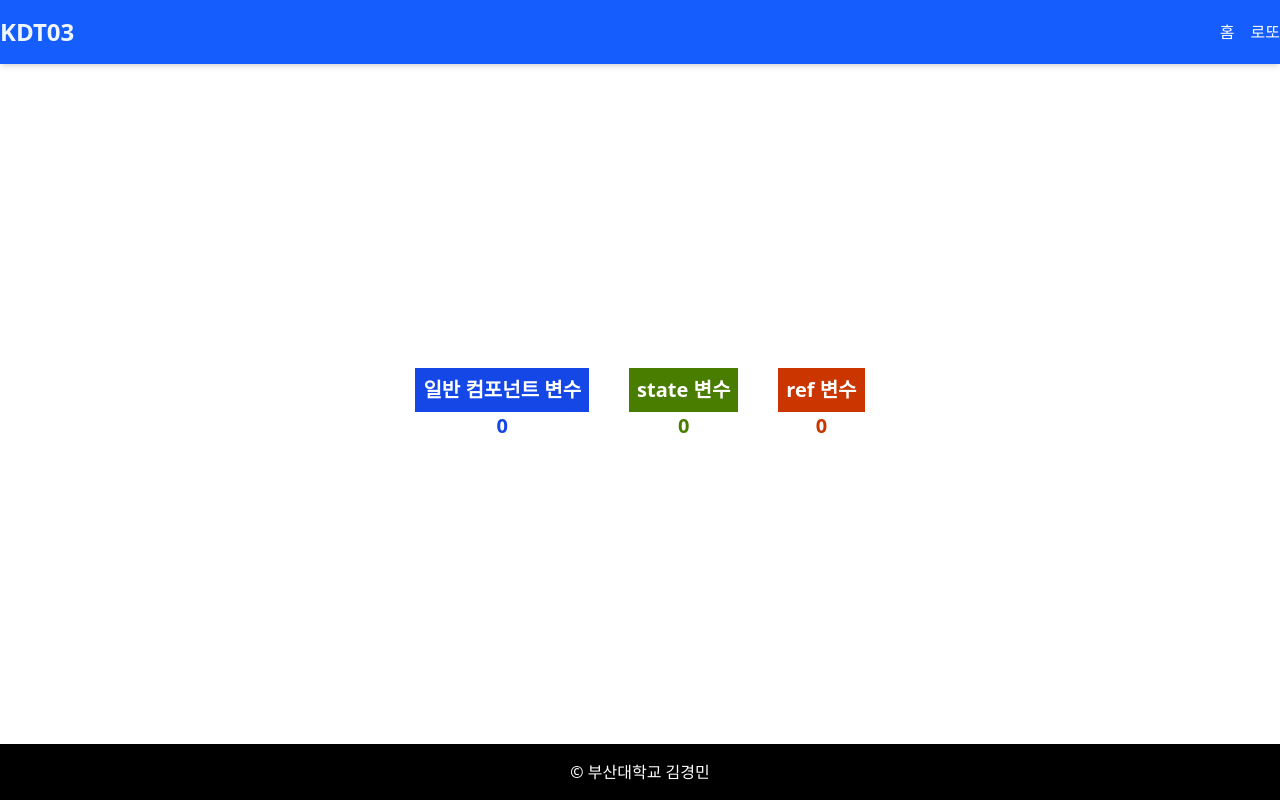
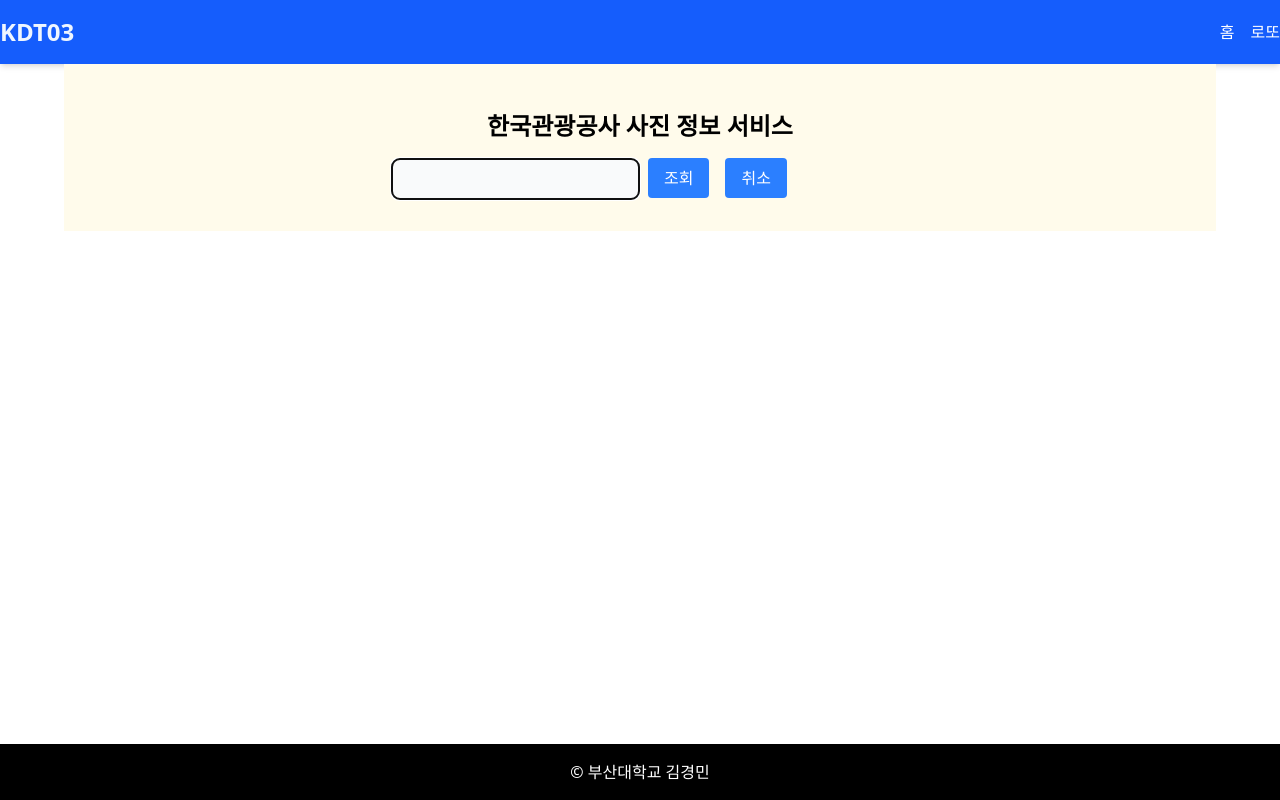
Before and after one commit to pnumin/kdt03_react, a React (Vite) app: page / in a window 1280 px wide. Built offline with nearby package versions, Linux system fonts and the light colour scheme.

Commit message:
관광사진정보 조회

```diff
--- /dev/null
+++ b/src/13/Gallery.jsx
@@ -0,0 +1,82 @@
+import TailCard from "../components/TailCard"
+import TailInput from "../components/TailInput"
+import TailButton from "../components/TailButton";
+import { useRef, useEffect, useState } from "react"
+
+export default function Gallery() {
+  const [tdata, setTdata] = useState([]);
+  const kwRef = useRef();
+
+  const handleCancel = () => {
+    setTdata([]) ;
+    kwRef.current.value = "" ;
+    kwRef.current.focus();
+  }
+
+  const getFetchData = async () => {
+    const apikey = import.meta.env.VITE_API_KEY;
+    // const baseUrl = 'https://apis.data.go.kr/B551011/PhotoGalleryService1/gallerySearchList1?';
+    const baseUrl = '/photo-api/gallerySearchList1?';
+    const kw = encodeURI(kwRef.current.value);
+    let url = `${baseUrl}serviceKey=${apikey}&numOfRows=10&pageNo=1&MobileOS=ETC&MobileApp=AppTest&arrange=A`;
+    url = `${url}&keyword=${kw}&_type=json`;
+
+
+    // url = 'https://apis.data.go.kr/B551011/PhotoGalleryService1/gallerySearchList1?serviceKey=8qw7g%2FC%2BMGd2iRqEvb%2FEx0Sg3ZwAAsnS%2FQ7rRaU3l4UUYfNWgyAbYpNw541yy9pueEvoCcNwmCww8ss32BBWEA%3D%3D&numOfRows=10&pageNo=1&MobileOS=ETC&MobileApp=AppTest&arrange=A&keyword=%EC%84%9C%EC%9A%B8%20%EC%95%BC%EA%B2%BD%20%EC%B6%95%EC%A0%9C&_type=json'
+    // console.log(url)
+    const resp = await fetch(url);
+    const data = await resp.json();
+    setTdata(data.response.body.items.item)
+  }
+
+  const handleClick = () => {
+    if (kwRef.current.value == '') {
+      alert('키워드를 입력해 주세요.');
+      kwRef.current.focus();
+      return
+    }
+
+    getFetchData() ;
+  }
+
+  useEffect(() => {
+    kwRef.current.focus();
+  }, [])
+
+
+
+  return (
+    <div className="w-full h-full flex flex-col justify-start items-center">
+      <div className="w-9/10 p-5 h-1/4
+                      bg-amber-50
+                      flex flex-col justify-center items-center">
+        <h1 className="w-9/10 p-4 text-2xl font-bold text-center">
+          한국관광공사 사진 정보 서비스
+        </h1>
+        <div className="grid grid-cols-2">
+          <TailInput type="text" name="txt1" ref={kwRef} />
+          <div>
+            <TailButton color="blue"
+              caption="조회"
+              onHandle={handleClick} />
+            <TailButton color="blue"
+              caption="취소"
+              onHandle={handleCancel} />
+          </div>
+        </div>
+      </div>
+      <div className="mt-4 w-9/10 h-3/4 overflow-y-auto
+                      grid grid-cols-1 md:grid-cols-2 lg:grid-cols-3 gap-4">
+
+        {
+          tdata.map(item => <TailCard key={item.galContentId}
+                                      imgurl={item.galWebImageUrl}
+                                      title={item.galTitle}
+                                      subtitle={item.galPhotographyLocation}
+                                      tag={item.galSearchKeyword}
+                            /> )
+        }
+      </div>
+    </div>
+  )
+}
--- a/src/App.jsx
+++ b/src/App.jsx
@@ -11,13 +11,15 @@
 import BoxOffice from './09/BoxOffice'
 import Traffic from './10/Traffic'
 import MyRef from './11/MyRef'
+import RefCal from './12/RefCal'
+import Gallery from './13/Gallery'
 
 function App() {
   return (
     <div className='w-full h-screen flex flex-col overflow-y-hidden'>
       <Header />
       <main className='container mx-auto flex flex-col flex-grow overflow-y-auto'>
-        <MyRef />
+        <Gallery />
       </main>
       <Footer />
     </div>
--- /dev/null
+++ b/src/components/TailCard.jsx
@@ -0,0 +1,36 @@
+
+export default function TailCard({ imgurl, title, subtitle, tag }) {
+  let tags = "" ;
+  if ( tag.includes(',') ) {
+    tags = tag.split(',')
+    tags = tags.map(kw => <span key={kw}
+                          className="bg-amber-50 rounded-sm p-2 inline-flex m-1 text-sm">
+                              {kw}
+                          </span>)
+  }
+  else tags = tag ;
+
+  // console.log(tags)
+  return (
+    <div className="max-w-sm h-96 bg-white border border-gray-200 rounded-lg shadow-sm">
+      <div>
+        <img className="rounded-t-lg w-full h-46 object-cover"
+          src={imgurl} alt="" />
+      </div>
+      <div className="p-2 h-50 flex flex-col justify-between">
+        <div>
+          <h1 className="text-2xl font-bold text-gray-800">
+            {title}
+          </h1>
+          <p className="mb-2 tracking-tight text-gray-800 text-sm">
+            {subtitle}
+          </p>
+        </div>
+        <p className="mb-1 font-normal text-gray-700">
+          {tags}
+        </p>
+      </div>
+    </div>
+
+  )
+}
--- /dev/null
+++ b/src/components/TailInput.jsx
@@ -0,0 +1,11 @@
+import React from 'react'
+
+export default function TailInput({type, name, ref}) {
+  return (
+    <div className='w-full'>
+      <input type={type} name={name}
+                ref={ref}
+                className="w-full p-2 text-gray-900 border border-gray-300 rounded-lg bg-gray-50 text-base focus:ring-blue-500 focus:border-blue-500" />
+    </div>
+  )
+}
--- a/vite.config.js
+++ b/vite.config.js
@@ -7,4 +7,14 @@
   plugins: [react(),
             tailwind(),
           ],
+  server: {
+    proxy: {
+      '/photo-api': {
+        target: 'https://apis.data.go.kr',
+        changeOrigin: true,
+        rewrite: path => path.replace(/^\/photo-api/, '/B551011/PhotoGalleryService1'),
+        secure: false,
+      }
+    }
+  },
 })
```
